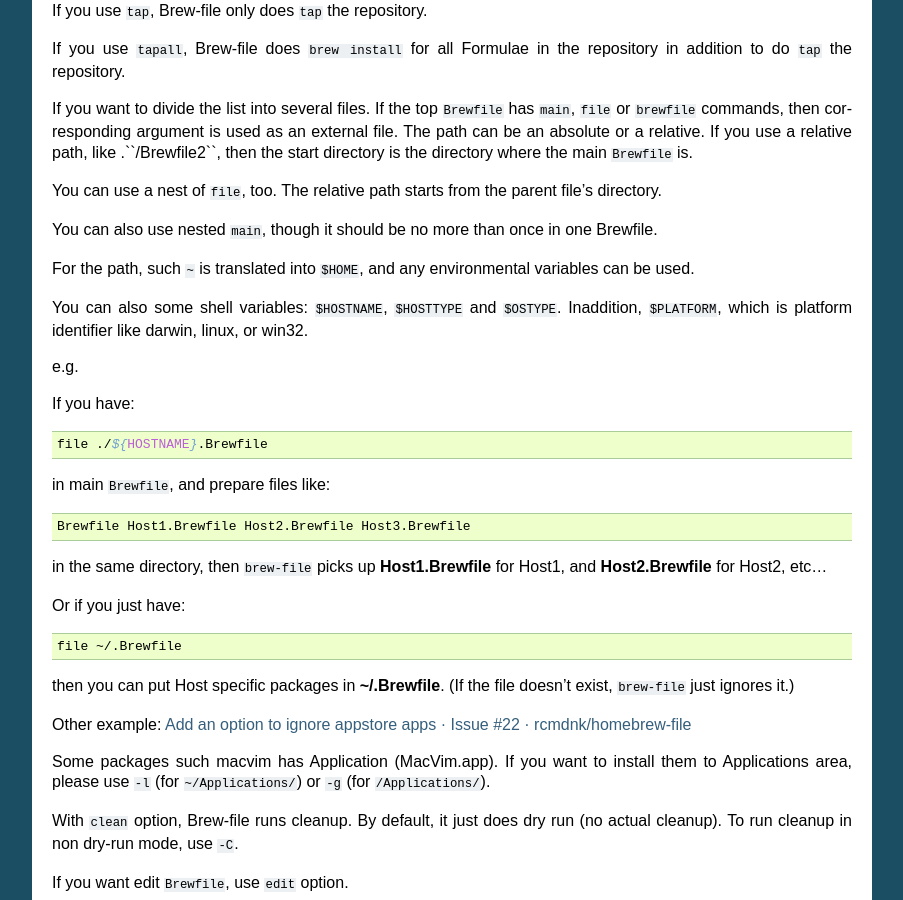
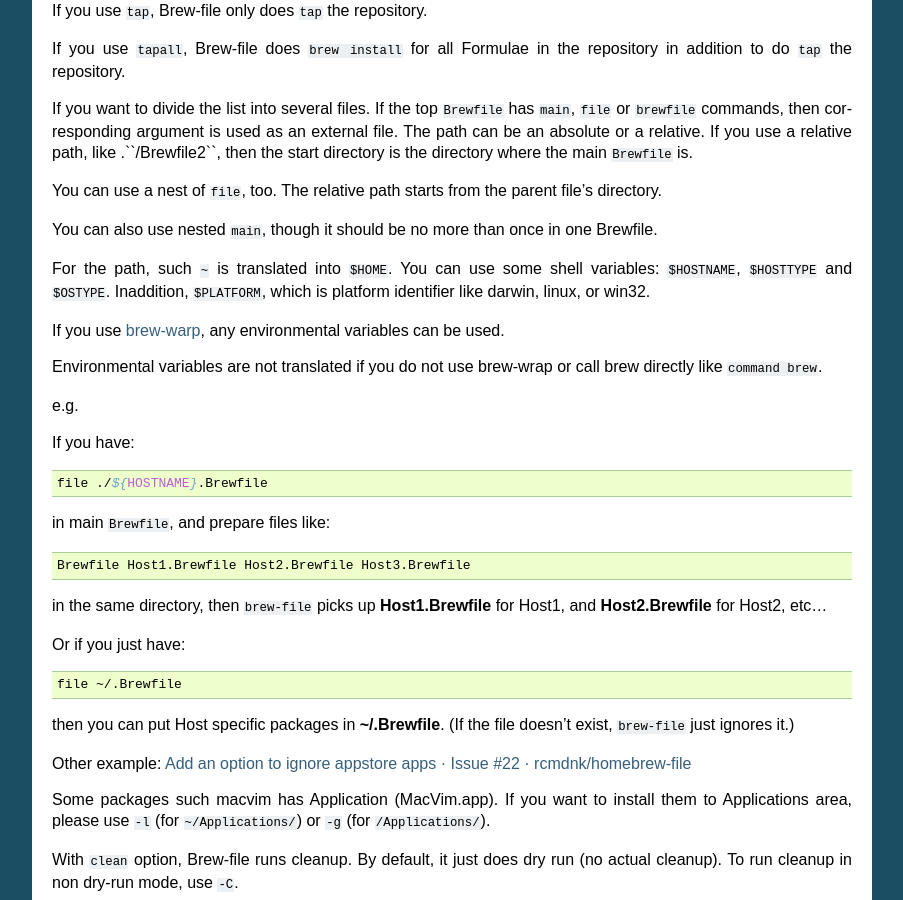
Before and after one commit to rcmdnk/homebrew-file, a Sphinx documentation site: the page built from docs/usage.rst, in a window 1280 px wide and 900 px high, scrolled down 1626 px. Shown: the whole window, without its empty margins (198-1101 px from the left). Built offline with Sphinx 7.4.7, drawn with Linux system fonts in a browser that asks for light colours.

Commit message:
update document about environmental variables for file/main

```diff
--- a/docs/BrewFile.py
+++ b/docs/BrewFile.py
@@ -28,8 +28,8 @@
 __copyright__ = "Copyright (c) 2013 rcmdnk"
 __credits__ = ["rcmdnk"]
 __license__ = "MIT"
-__version__ = "v8.5.2"
-__date__ = "05/Aug/2021"
+__version__ = "v8.5.6"
+__date__ = "2/Nov/2021"
 __maintainer__ = "rcmdnk"
 __email__ = "rcmdnk@gmail.com"
 __status__ = "Prototype"
--- a/docs/usage.rst
+++ b/docs/usage.rst
@@ -104,12 +104,16 @@
 You can also use nested ``main``,
 though it should be no more than once in one Brewfile.
 
-For the path, such ``~`` is translated into ``$HOME``,
-and any environmental variables can be used.
-
-You can also some shell variables: ``$HOSTNAME``, ``$HOSTTYPE`` and ``$OSTYPE``.
+For the path, such ``~`` is translated into ``$HOME``.
+You can use some shell variables: ``$HOSTNAME``, ``$HOSTTYPE`` and ``$OSTYPE``.
 Inaddition, ``$PLATFORM``, which is platform identifier like
 darwin, linux, or win32.
+
+If you use `brew-warp <https://homebrew-file.readthedocs.io/en/latest/brew-wrap.html>`_,
+any environmental variables can be used.
+
+Environmental variables are not translated if you do not use brew-wrap or
+call brew directly like ``command brew``.
 
 e.g.
 
```
